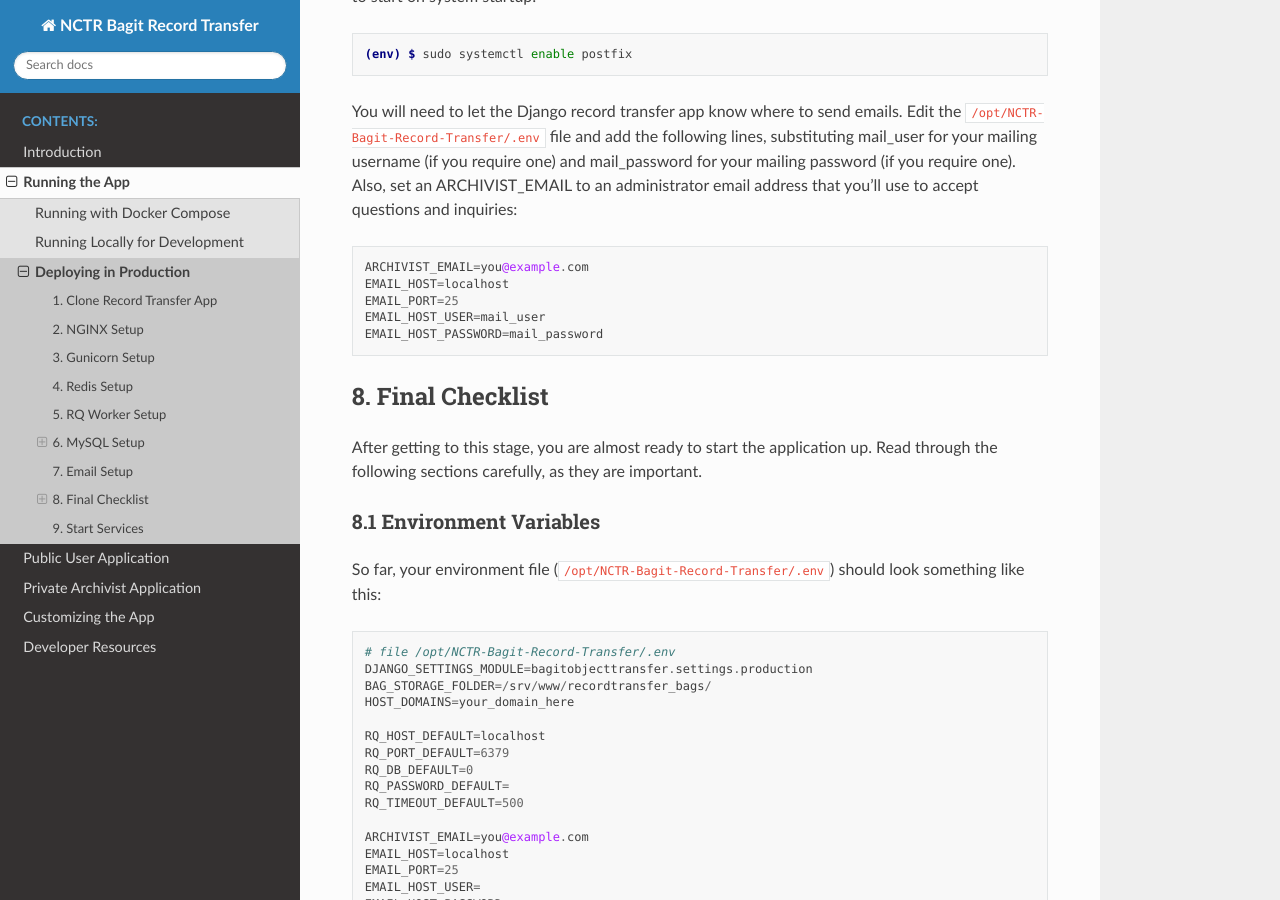
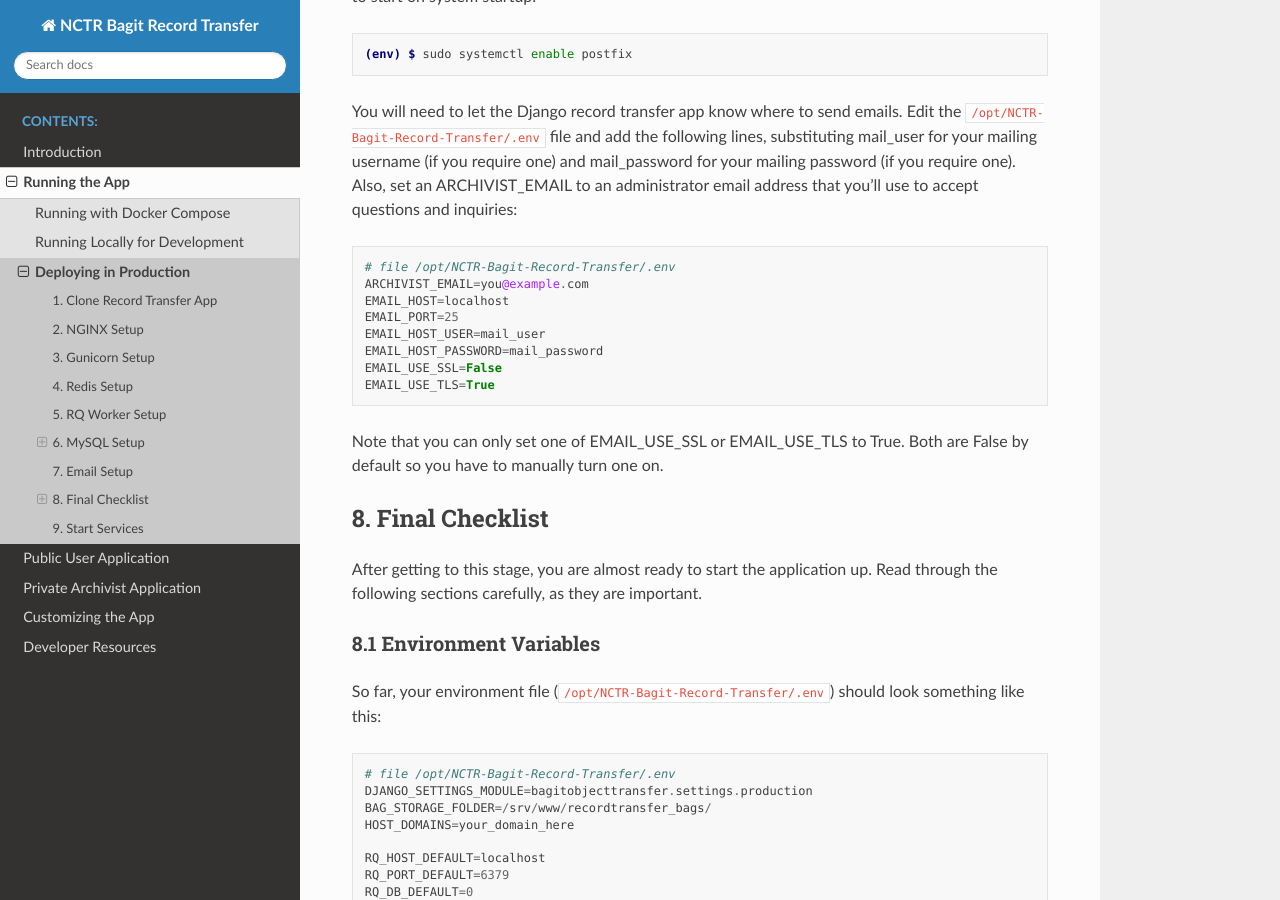
Before and after one commit to NationalCentreTruthReconciliation/Secure-Record-Transfer, a Sphinx documentation site: the page built from docs/running/production.rst, in a window 1280 px wide and 900 px high, scrolled down 14446 px. Built offline with Sphinx 7.4.7 and the Read the Docs theme 2.0.0, drawn with Linux system fonts in a browser that asks for light colours.

```diff
--- a/docs/running/production.rst
+++ b/docs/running/production.rst
@@ -828,11 +828,18 @@ to accept questions and inquiries:
 
 ::
 
+    # file /opt/NCTR-Bagit-Record-Transfer/.env
     ARCHIVIST_EMAIL=you@example.com
     EMAIL_HOST=localhost
     EMAIL_PORT=25
     EMAIL_HOST_USER=mail_user
     EMAIL_HOST_PASSWORD=mail_password
+    EMAIL_USE_SSL=False
+    EMAIL_USE_TLS=True
+
+
+Note that you can only set one of EMAIL_USE_SSL or EMAIL_USE_TLS to True. Both are False by default
+so you have to manually turn one on.
 
 
 8. Final Checklist
```
Also changed, not shown: 1 other file.
